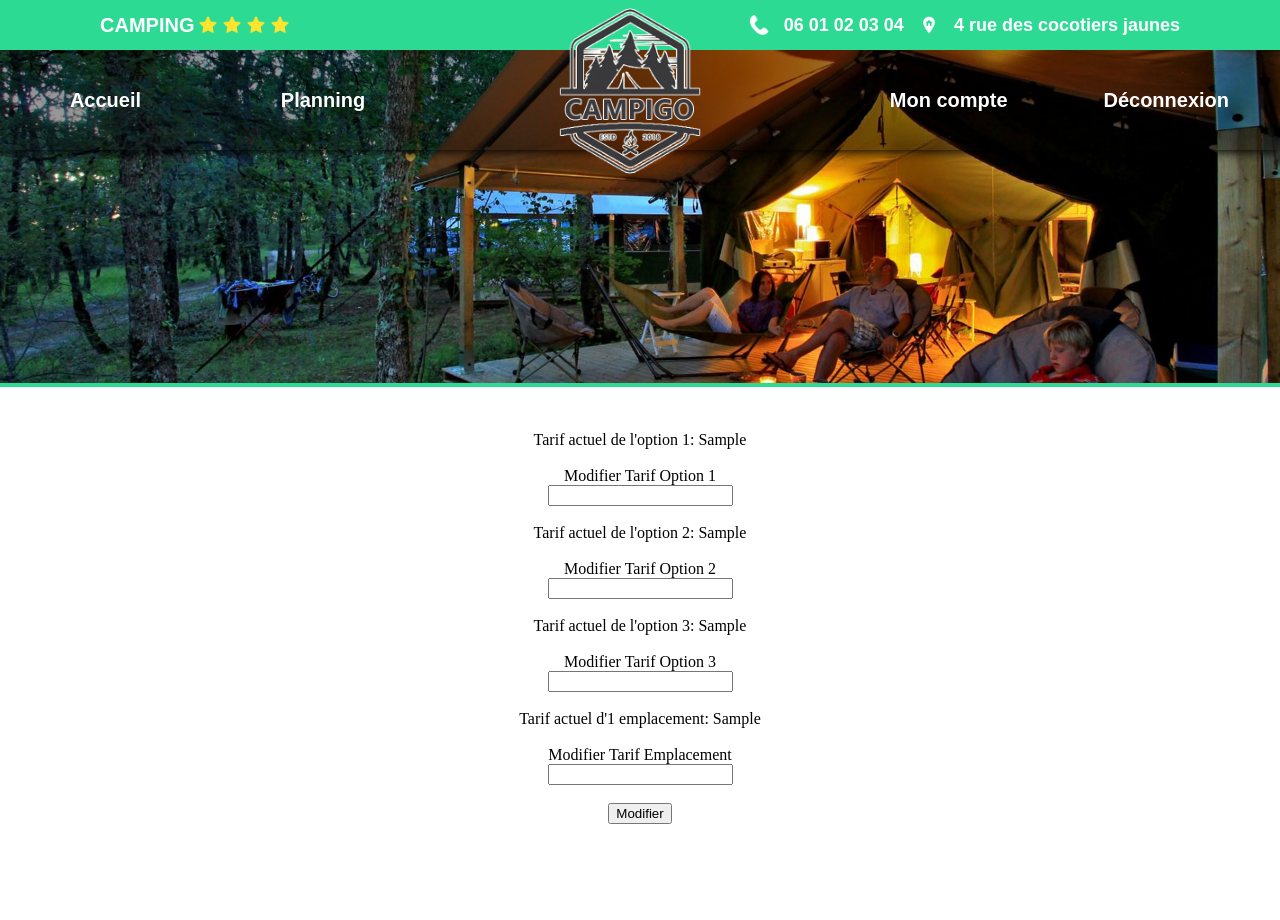
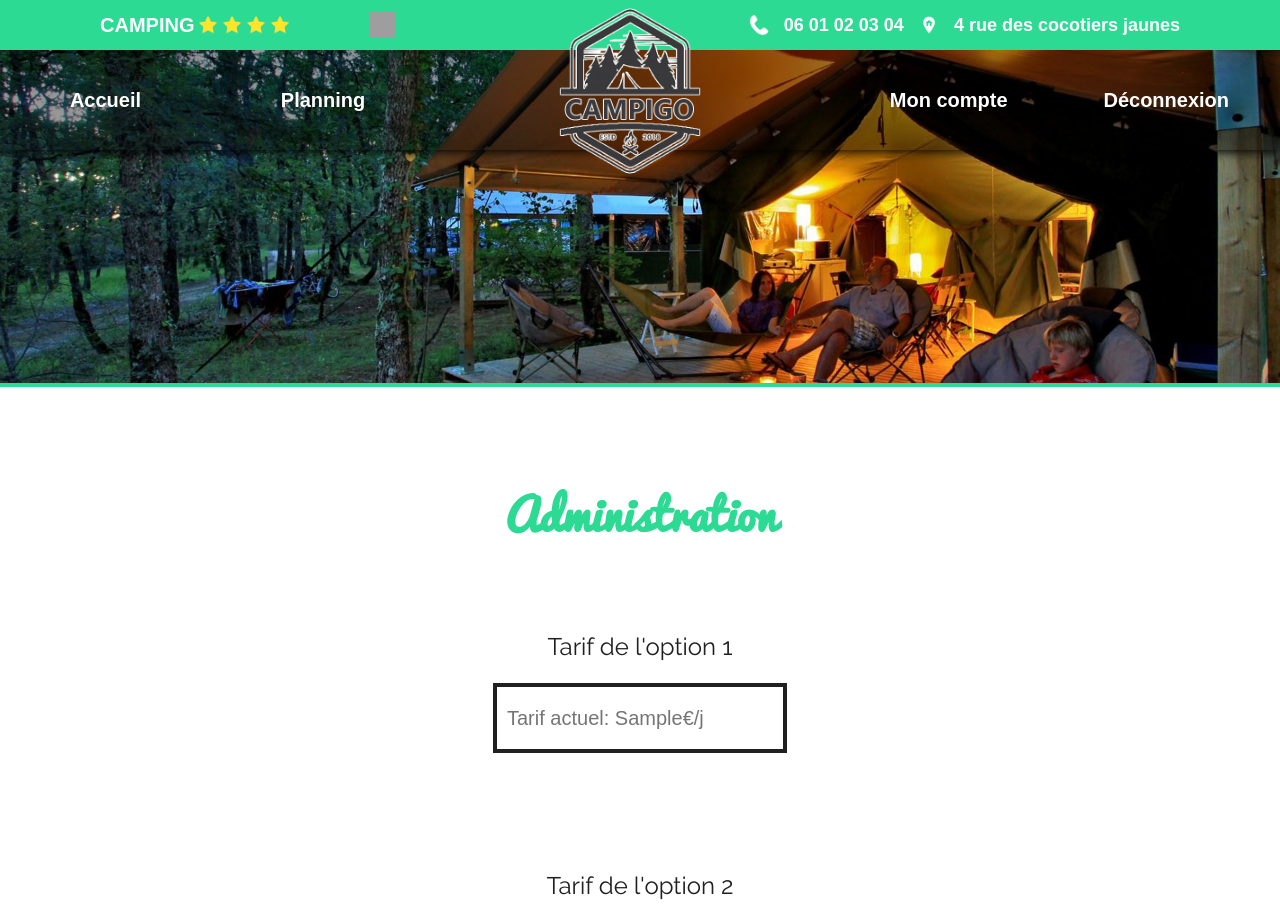
Before and after one commit to nicolas-camilloni/camping, a PHP site: page /admin.php in a window 1280 px wide. Shown: the top 920 px of the page. Run offline with PHP 8.4, Linux system fonts and the light colour scheme; a user stored in the database is signed in; data comes from the database, SQL or seed files in the repository; tables that the repository leaves empty or names only in its code hold one stand-in row (values such as "Sample post"); grey boxes are pictures that could not be loaded.

Commit message:
ajout mysqli_close where non fermé + modif css planning.php + css reservation-form.php + css admin.php + css profil.php

```diff
--- a/admin.php
+++ b/admin.php
@@ -13,7 +13,7 @@ if (isset($_GET["deco"])) {
 <html lang="fr">
 <head>
     <meta charset="utf-8">
-    <title>Campigo - ADMIN PANEL</title>
+    <title>Campigo - Administration</title>
     <link rel="stylesheet" href="css/style.css">
 </head>
 <body>
@@ -24,6 +24,7 @@ if (isset($_GET["deco"])) {
 
 <main>
     <img class="top" src="img/topindex.jpg">
+    <section class="cform">
 
     <?php
 
@@ -41,34 +42,29 @@ if (isset($_GET["deco"])) {
 
               if ($_SESSION['login'] == "admin") {
     ?>
-                <form action="admin.php" method="post">
-                <section class="cform">
-                <?php echo "Tarif actuel de l'option 1: ".$tarifeo1actuel; ?>
+            <article><h1>Administration</h1></article>
+                <form class="form" action="admin.php" method="post">
                 <br>
                 <br>
-                <label>Modifier Tarif Option 1</label>
-                <input type="number" id="newtarifo1" name="newtarifo1">
-                <br>
-                <?php echo "Tarif actuel de l'option 2: ".$tarifeo2actuel; ?>
+                <label>Tarif de l'option 1</label>
+                <input type="number" id="newtarifo1" name="newtarifo1" placeholder="Tarif actuel: <?php echo $tarifeo1actuel; ?>€/j">
                 <br>
                 <br>
-                <label>Modifier Tarif Option 2</label>
-                <input type="number" id="newtarifo2" name="newtarifo2">
                 <br>
-                <?php echo "Tarif actuel de l'option 3: ".$tarifeo3actuel; ?>
+                <label>Tarif de l'option 2</label>
+                <input type="number" id="newtarifo2" name="newtarifo2" placeholder="Tarif actuel: <?php echo $tarifeo2actuel; ?>€/j">
                 <br>
                 <br>
-                <label>Modifier Tarif Option 3</label>
-                <input type="number" id="newtarifo3" name="newtarifo3">
                 <br>
-                <?php echo "Tarif actuel d'1 emplacement: ".$tarifeactuel; ?>
+                <label>Tarif de l'option 3</label>
+                <input type="number" id="newtarifo3" name="newtarifo3" placeholder="Tarif actuel: <?php echo $tarifeo3actuel; ?>€/j">
                 <br>
                 <br>
-                <label>Modifier Tarif Emplacement</label>
-                <input type="number" id="newtarifemplacement" name="newtarifemplacement">
+                <br>
+                <label>Tarif d'un emplacement</label>
+                <input type="number" id="newtarifemplacement" name="newtarifemplacement" placeholder="Tarif actuel: <?php echo $tarifeactuel; ?>€/j">
                 <br>
                 <input type="submit" name="modiftarifs" value="Modifier" />
-                </section>
                 </form>
             <?php
               if (isset($_POST['modiftarifs']) ) {
@@ -121,18 +117,20 @@ if (isset($_GET["deco"])) {
                 echo "</tbody></table>";
             }
             else {
-                echo "Vous n'avez pas acces a cette page.";
+                echo "<p class=\"pincorrect\">Vous devez être connecté en tant qu'administrateur pour accéder à cette page.</p>";
             }
         }
         else{
-            echo "Vous devez vous connecter en tant qu'admin pour acceder a cette page";
+            echo "<p class=\"pincorrect\">Vous devez être connecté en tant qu'administrateur pour accéder à cette page.</p>";
         }
         ?>
+    </section>
 
 </main>
 
 <?php
     include("footer.php");
+    mysqli_close($cnx);
 ?>
 
 </body>
--- a/css/style.css
+++ b/css/style.css
@@ -172,6 +172,28 @@ main {
 .top {
     width: 100%;
     border-bottom: 4px solid #2cda93;
+}
+
+#adminpannel {
+    display: flex;
+    justify-content: center;
+    align-items: center;
+    margin-left: 25%;
+}
+
+#adminpannel p {
+    margin-left: 14px;
+    opacity: 0;
+}
+
+#adminpannel:hover p {
+    opacity: 1;
+    transition: opacity 0.25s;
+}
+
+#adminpannel img {
+    height: 26px;
+    width: 26px;
 }
 
 /* ================= INDEX ================= */
@@ -385,7 +415,7 @@ main {
     color: lightcoral;
 }
 
-.form input[type="text"], .form input[type="password"], .form input[type="date"], select {
+.form input[type="text"], .form input[type="password"], .form input[type="date"], select, input[type="number"] {
     height: 60px;
     width: 274px;
     margin-bottom: 64px;
--- a/header.php
+++ b/header.php
@@ -1,12 +1,22 @@
 <header>
     <section id="topnav">
-        <article id="campingstars">
+        <a href="admin.php"><article id="campingstars">
             <p>CAMPING</p>
             <img src="img/stars.png" alt="etoiles">
             <img src="img/stars.png" alt="etoiles">
             <img src="img/stars.png" alt="etoiles">
             <img src="img/stars.png" alt="etoiles">
-        </article>
+            <?php
+            if ( isset($_SESSION['login']) && $_SESSION['login'] == "admin" ) {
+            ?>
+            <article id="adminpannel">
+                <img src="img/admin.png" alt="administrateur">
+                <p>Admin</p>
+            </article>
+            <?php
+            }
+            ?>
+        </article></a>
         <article id="campingcontact">
             <article id="tel">
                 <img src="img/tel.png">
--- a/index.php
+++ b/index.php
@@ -96,6 +96,8 @@ $resultatprix = mysqli_fetch_all($queryprix);
 
 <?php
     include("footer.php");
+    mysqli_close($cnx);
+
 ?>
 
 </body>
--- a/profil.php
+++ b/profil.php
@@ -214,7 +214,10 @@ date_default_timezone_set("Europe/Paris");
     ?>
 
     </main>
-    <?php include("footer.php"); ?>
+    <?php
+        include("footer.php");
+        mysqli_close($connexion);
+    ?>
 </body>
 
 </html>
--- a/reservation-form.php
+++ b/reservation-form.php
@@ -134,7 +134,7 @@
             }
             else
             {
-                 echo "<p>Bonjour, veuillez vous connecter afin de pouvoir réserver une salle.</p><br />";
+                 echo "<p>Bonjour, veuillez vous connecter afin de pouvoir réserver.</p><br />";
 
             }
 
```
Also changed, not shown: other parts of css/style.css (+27 -5 lines), inscription.php (+6 -1 lines), planning.php (+7 -1 lines).
